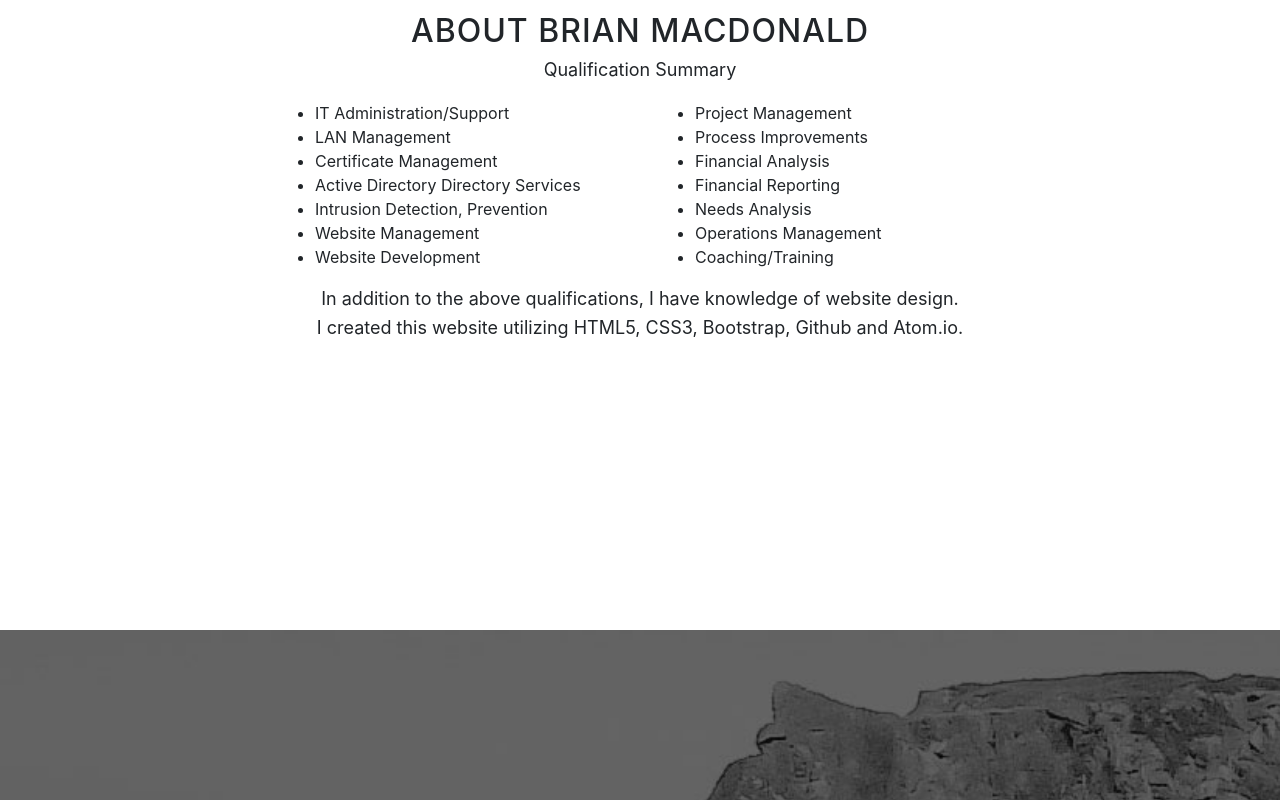
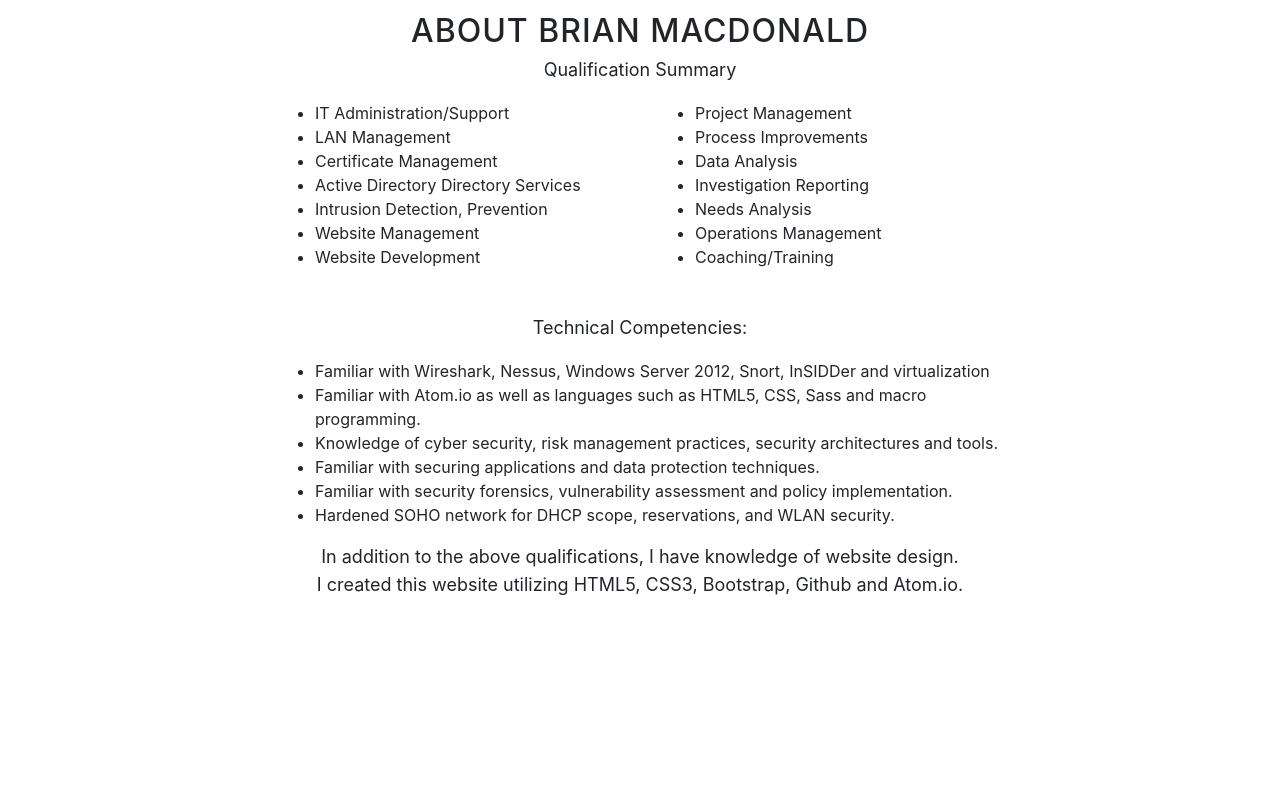
Before and after one commit to Arch-Web/Brian-MacDonald-Web-Portfolio, a website with bundled scripts: page index.html in a window 1280 px wide. Shown: the part 987-1787 px from the top of the page. Built offline with nearby package versions, Linux system fonts and the light colour scheme.

Commit message:
Update index.html

```diff
--- a/index.html
+++ b/index.html
@@ -67,6 +67,7 @@
           <div class="row">
             <div class="col-lg-8 mx-auto">
               <h1 class="brand-heading">Brian MacDonald</h1>
+              <h2>Cyber Security Professional</h2>
               <p class="intro-text">I am motivated to join an organization that enables me to improve the availability, confidentiality and integrity of an organization's data resources.
               </p>
               <a href="#about" class="btn btn-circle js-scroll-trigger">
@@ -111,23 +112,49 @@
             <ul id="qualsumm">
               <li>Project Management</li>
               <li>Process Improvements</li>
-              <li>Financial Analysis</li>
-              <li>Financial Reporting</li>
+              <li>Data Analysis</li>
+              <li>Investigation Reporting</li>
               <li>Needs Analysis</li>
               <li>Operations Management</li>
               <li>Coaching/Training</li>
             </ul>
           </div>
 
-          <div class="col-lg-12 mx-auto">
-            <p>In addition to the above qualifications, I have knowledge of website design.
-            <br>I created this website utilizing HTML5, CSS3, Bootstrap, Github and Atom.io.</p>
-          </div>
-
         <div class="col-sm-2">
         <!--    <p>COLUMN 4</p>-->
-          </div>
         </div>
+
+      </div>
+
+      <div class="row">
+        <div class="col-sm-2">
+        <!--  <p>COLUMN 1 </p>-->
+        </div>
+
+      <div class="col-sm-8">
+        <p><br>Technical Competencies:</p>
+          <ul id="qualsumm">
+            <li>Familiar with Wireshark, Nessus, Windows Server 2012, Snort, InSIDDer and virtualization</li>
+            <li>Familiar with Atom.io as well as languages such as HTML5, CSS, Sass and macro programming.</li>
+            <li>Knowledge of cyber security, risk management practices, security architectures and tools.</li>
+            <li>Familiar with securing applications and data protection techniques.</li>
+            <li>Familiar with security forensics, vulnerability assessment and policy implementation.</li>
+            <li>Hardened SOHO network for DHCP scope, reservations, and WLAN security.</li>
+          </ul>
+        </div>
+
+      <div class="col-sm-2">
+      <!--    <p>COLUMN 4</p>-->
+      </div>
+
+    </div>
+
+      </div>
+        <div class="col-lg-12 mx-auto">
+          <p>In addition to the above qualifications, I have knowledge of website design.
+          <br>I created this website utilizing HTML5, CSS3, Bootstrap, Github and Atom.io.</p>
+        </div>
+
         <a href="#download" class="btn btn-circle js-scroll-trigger">
           <i class="fa fa-angle-double-down animated"></i>
         </a>
```
